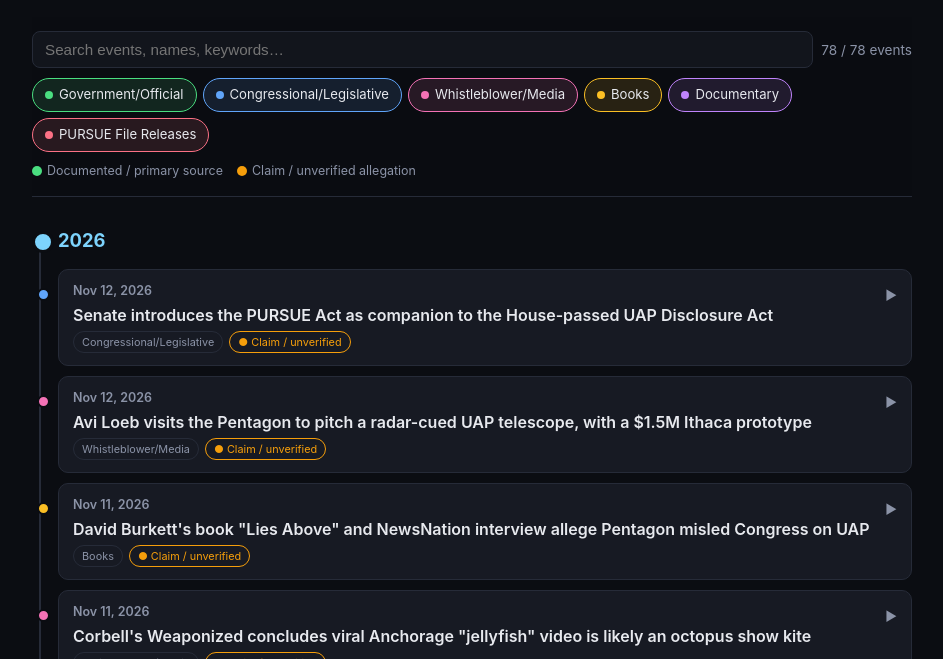
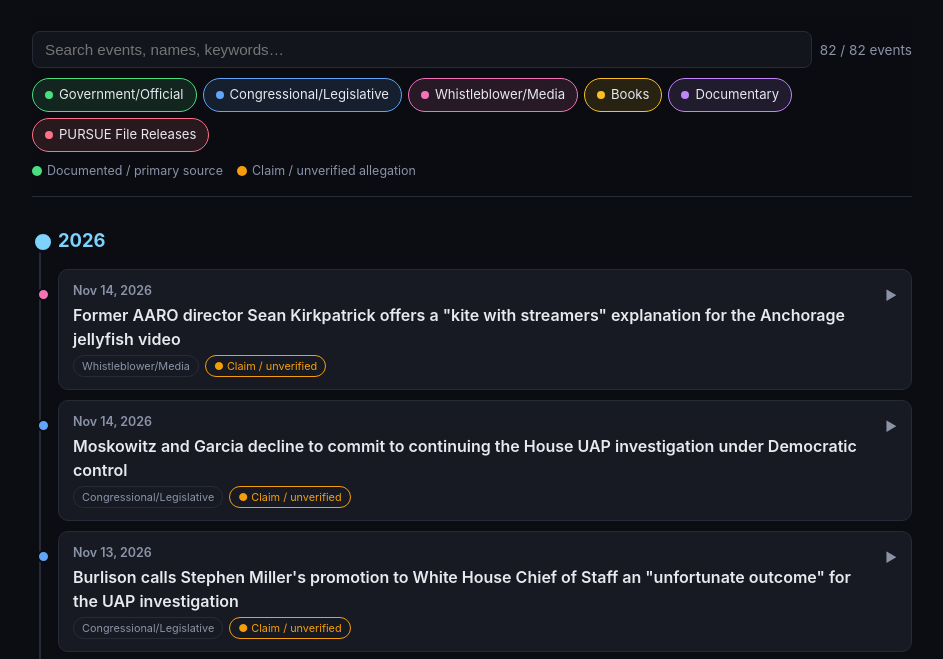
Before and after one commit to Spocktology/uapdisclosuretimeline, a plain HTML site: page index.html in a window 1280 px wide. Shown: the part 121-780 px from the top of the page, without its empty margins (168-1111 px from the left). Drawn offline with Linux system fonts and the light colour scheme.

Commit message:
Add Nov 13-14 2026 events: Miller promotion, RAF Lakenheath drones, Kirkpatrick kite theory, Moskowitz/Garcia

```diff
--- a/index.html
+++ b/index.html
@@ -494,7 +494,19 @@ const EVENTS = [
  desc:"The Senate introduced the PURSUE Act, a companion measure to the UAP Disclosure Act the House adopted on July 23, 2026 as Rep. Eric Burlison's amendment to the FY2027 National Defense Authorization Act. Modeled explicitly on the President John F. Kennedy Assassination Records Collection Act of 1992, the bill would write UAP declassification into permanent statute, establish a legal presumption of release with a statutory deadline, create a permanent UAP records collection, and seat an independent nine-member review board — presidentially nominated and Senate-confirmed — with subpoena power. Critically, it extends disclosure duties to private contractors holding covered records, the layer prior attempts left untouched. The NDAA now sits in conference with a mid-December deadline for a final report; UAP disclosure language reached conference in 2023 and was stripped from the final text. As of this reporting the bill number and sponsor had not been made public.", sources:[["Declassified Today: Senate Introduces PURSUE Act","https://declassifiedtoday.com/2026/11/12/senate-introduces-pursue-act-to-mandate-uap-declassification-after-house-passes-disclosure-bill/"],["The Disclosure Age: Senate UAP bill would let a review board subpoena agency and contractor records","https://www.thedisclosureage.com/news/senate-uap-bill-would-let-a-review-board-subpoena-agency-and-contractor-records"],["UAP Insight congressional tracker","https://uapinsight.com/congress"]]},
 {date:"2026-11-12", title:"Avi Loeb visits the Pentagon to pitch a radar-cued UAP telescope, with a $1.5M Ithaca prototype", cat:"media", status:"unverified",
  desc:"Harvard astrophysicist Avi Loeb, who chairs the UAP Science Advisory Council advising the White House, said he visited the Pentagon on November 12, 2026 to present a proposed sensor system for studying unidentified anomalous phenomena. Speaking to NewsNation's The Hill, Loeb described a two-stage design pairing a passive radar — which listens for reflections of existing radio, TV and satellite signals rather than transmitting its own — with a metre-class telescope and spectrograph that would be cued to photograph flagged objects at high resolution and analyze their light to determine composition. He said a roughly $1.5 million prototype would be built at the Galileo Project's planned fourth observatory in Ithaca, New York, on astronomer Carl Sagan's former property (backed by philanthropist Adam Weitsman), and that once tested he wanted identical instruments placed where military personnel report unidentified objects. The Department of War has not confirmed the meeting or announced any partnership, and the instrument has not been built.",
- sources:[["NewsNation/The Hill: New UFO-spotting telescope planned, Avi Loeb says","https://www.newsnationnow.com/the-hill/avi-loeb-ufo-telescope-plan/"],["IBTimes UK: Avi Loeb proposes $1.5M UFO telescope project in Ithaca","https://www.ibtimes.co.uk/avi-loeb-ufo-telescope-project-ithaca-1832101"],["UFO UAP Wiki: Loeb pitched a UAP sensor system at the Pentagon","https://ufouap.wiki/news/avi-loeb-pentagon-pitch-galileo-ithaca-observatory/"]]}
+ sources:[["NewsNation/The Hill: New UFO-spotting telescope planned, Avi Loeb says","https://www.newsnationnow.com/the-hill/avi-loeb-ufo-telescope-plan/"],["IBTimes UK: Avi Loeb proposes $1.5M UFO telescope project in Ithaca","https://www.ibtimes.co.uk/avi-loeb-ufo-telescope-project-ithaca-1832101"],["UFO UAP Wiki: Loeb pitched a UAP sensor system at the Pentagon","https://ufouap.wiki/news/avi-loeb-pentagon-pitch-galileo-ithaca-observatory/"]]},
+{date:"2026-11-13", title:"Burlison calls Stephen Miller's promotion to White House Chief of Staff an \"unfortunate outcome\" for the UAP investigation", cat:"leg", status:"unverified",
+ desc:"In an Ask a Pol UAP interview published November 13, 2026, Rep. Eric Burlison (R-MO) said President Trump's elevation of Stephen Miller to White House Chief of Staff removes the administration's de facto point person on unidentified anomalous phenomena. \"He took Stephen Miller off the UAP topic and pulled him in to be the Chief,\" Burlison told reporter Matt Laslo, calling the role \"basically wartime consigliere\" and adding that \"this is an unfortunate outcome\" for those who care about the issue. Asked who would replace Miller, Burlison said \"I don't even know if there will be somebody to take his place.\" He confirmed his own investigation continues and that his office has hired whistleblower Jake Barber, and praised Democrats Jared Moskowitz, Suhas Subramanyam, George Whitesides and Andre Carson for bipartisan cooperation he hopes will persist.",
+ sources:[["Ask a Pol UAP: Burlison says Miller promotion \"unfortunate\" for UAP","https://www.askapoluaps.com/p/stephen-miller-promotion-unfortunate-for-uap"],["Disclosure Party summary on X","https://x.com/disclosureorg/status/2121319716803219481"]]},
+{date:"2026-11-13", title:"USAF Security Forces respond to suspected unauthorized drone activity over RAF Lakenheath", cat:"gov", status:"verified",
+ desc:"On the evening of Friday, November 13, 2026, U.S. Air Force Security Forces personnel responded to \"suspected unauthorized drone activity\" over RAF Lakenheath in Suffolk, England, the base hosting American F-35A aircraft, according to an official USAF in Europe statement. Personnel on base received a \"REAL WORLD\" shelter-in-place alert; the Air Force said no personnel, aircraft or infrastructure were affected, and Britain's Ministry of Defence said MOD Police and Suffolk Police assisted and the situation was resolved, with the base returning to normal force protection measures. It was the third incident affecting U.S. bases in the UK in recent weeks, days after more than a dozen aircraft were moved from nearby RAF Mildenhall, which had raised its alert level to FPCON Charlie. The objects were not identified, and no origin has been officially attributed.",
+ sources:[["CNN: US Air Force responds to suspected drone activity over UK airbase","https://us.cnn.com/2026/11/13/uk/uk-airbase-usaf-suspected-drone-latam-intl"],["AFP: US says forces responded to suspected drone activity over base in Britain","https://www.afp.com/en/us-says-forces-responded-suspected-drone-activity-over-base-britain"],["AP via Standard Speaker","https://www.standardspeaker.com/2026/11/13/britain-us-military-base/"]]},
+{date:"2026-11-14", title:"Former AARO director Sean Kirkpatrick offers a \"kite with streamers\" explanation for the Anchorage jellyfish video", cat:"media", status:"unverified",
+ desc:"In remarks to Fox News Digital reported on November 14, 2026, Sean Kirkpatrick — the first director of the Pentagon's All-domain Anomaly Resolution Office — said the viral tentacled object filmed over Anchorage, Alaska on June 15, 2026 moves in a way consistent with a kite trailing streamers, noting weather data showing west to west-southwest winds of 15 to 16 mph around the reported 10:15 p.m. sighting. He cautioned that the compressed social-media clip cannot establish the object's size, altitude, distance or true motion, and said any real assessment would require local follow-up and corroborating footage from another angle. Joint Base Elmendorf-Richardson said it was aware of the footage but offered no further detail; the witness disputed the kite explanation. Kirkpatrick separately told Fox News Digital he doubts the PURSUE Release 07 file on a silent black triangle reported by FBI special agents, calling reliance on the witnesses' credentials \"a classic case of authority bias\" in the absence of photographs or instrument data.",
+ sources:[["IBTimes UK: Pentagon's former UFO chief offers kite theory for Anchorage jellyfish","https://www.ibtimes.co.uk/former-pentagon-investigator-anchorage-jellyfish-ufo-kite-1832259"],["Kirkpatrick disputes FBI black triangle account (Fox News Digital via WRGA)","https://www.wrganews.com/2026/11/01/former-pentagon-ufo-chief-disputes-fbi-black-triangle-sighting-says-reports-lack-evidence/"]]},
+{date:"2026-11-14", title:"Moskowitz and Garcia decline to commit to continuing the House UAP investigation under Democratic control", cat:"leg", status:"unverified",
+ desc:"In an Ask a Pol UAP exclusive published November 14, 2026, Rep. Jared Moskowitz (D-FL) said \"I'm working on that\" when asked what happens to the House UAP investigation after Democrats won the chamber in the 2026 midterms, and Rep. Robert Garcia (D-CA) — the ranking member and likely next chair of the Oversight and Government Reform Committee — said only \"we'll have more to say about that soon.\" Moskowitz said whether the Task Force on the Declassification of Federal Secrets survives into the 120th Congress in January \"will be up to\" Garcia, adding \"I'm definitely going to advocate that we should.\" Neither member announced a decision, and UAP remained absent from Democrats' published early Oversight agenda. Separately, House Oversight Chair James Comer's stated intention to hold a lame-duck UAP hearing still had no date, topic or witness list on the committee's public calendar.",
+ sources:[["Ask a Pol UAP: Moskowitz & Garcia on future of UFO investigations under Democrats","https://www.askapoluaps.com/p/future-of-uap-investigation-under-dems"],["Redacted Weekly: Comer said he'd try for a November UFO hearing; nothing is on the calendar","https://redactedweekly.com/house-oversight-uap-hearing-november-lame-duck/"],["House Oversight hearings calendar","https://oversight.house.gov/hearing/"]]}
 ];
 
 // ---- render ----
```
